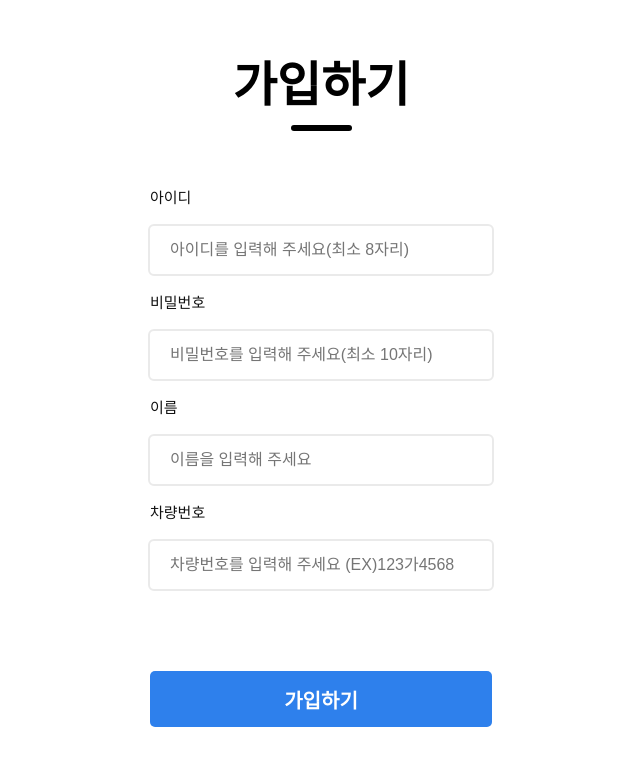
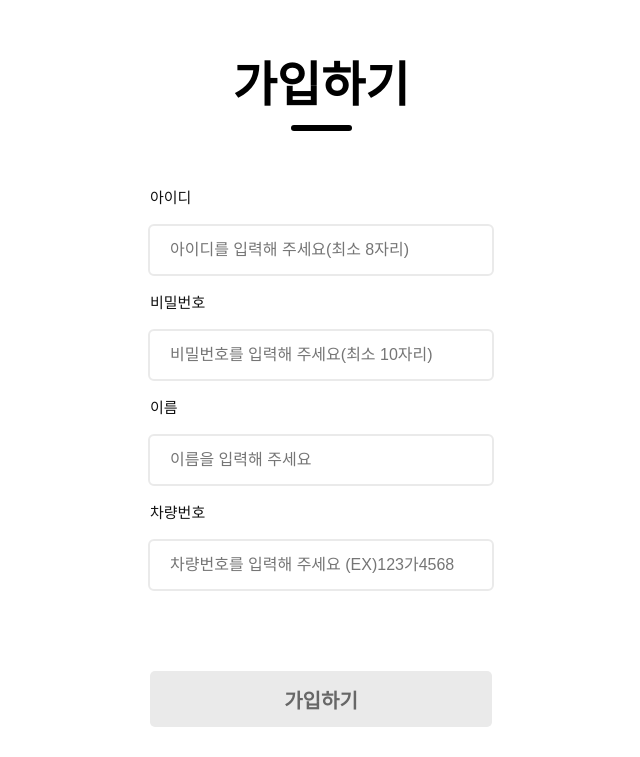
Before and after one commit to TeamSaojeong/Front-end, a React (Create React App) app in the folder carpark/: page /signup in a window 1280 px wide. Shown: the part 184-941 px from the top of the page, without its empty margins (319-959 px from the left). Built offline with nearby package versions, Linux system fonts and the light colour scheme.

Commit message:
feat: 로그인,가입하기 버튼 활성화-비활성화 기능 추가

```diff
--- a/carpark/src/Styles/LoginSignup.css
+++ b/carpark/src/Styles/LoginSignup.css
@@ -106,7 +106,9 @@
     cursor:pointer;
 }
 
+
 .gray{
     background:#EAEAEA;
     color:#676767;
+    cursor:not-allowed;
 }
--- a/carpark/src/pages/LoginPage.jsx
+++ b/carpark/src/pages/LoginPage.jsx
@@ -10,6 +10,11 @@ const LoginPage = () => {
 
   const [idPlaceholder,setIdPlaceholder]=useState('아이디를 입력해 주세요');
   const [pwPlaceholder,setPwPlaceholder]=useState('비밀번호를 입력해 주세요');
+
+  const [id,setId]=useState('');
+  const [pw,setPw]=useState('');
+  const isEnabled = id.trim() !== '' && pw.trim() !== '';
+
 
   const handleLogin = () => {
     //여기에 나중에 axios든 뭐든 써서 로그인 정보 받아오게 할 예정
@@ -26,6 +31,8 @@ const LoginPage = () => {
         <div className='inputuptext'>아이디</div>
         <div className="input">
           <input type="text" placeholder={idPlaceholder}
+          value={id}
+          onChange={(e) => setId(e.target.value)}
           onFocus={()=> setIdPlaceholder('')}
           onBlur={()=> setIdPlaceholder('아이디를 입력해 주세요')}
           />
@@ -33,6 +40,8 @@ const LoginPage = () => {
         <div className='inputuptext'>비밀번호</div>
         <div className="input">
           <input type="password" placeholder={pwPlaceholder}
+          value={pw}
+          onChange={(e) => setPw(e.target.value)}
           onFocus={()=>setPwPlaceholder('')}
           onBlur={()=>setPwPlaceholder('비밀번호를 입력해 주세요')}
           />
@@ -40,7 +49,9 @@ const LoginPage = () => {
       </div>
       <div className="submit-container">
       <div className="notyet-customer" onClick={() => navigate('/signup')}>아직 회원이 아니신가요? <span>회원가입</span></div>
-        <div className="submit" onClick={handleLogin}>로그인</div>
+        <div className={`submit ${!isEnabled ? 'gray' : ''}`}
+        onClick={handleLogin}
+        disabled={!isEnabled}>로그인</div>
       </div>
     </div>
   )
--- a/carpark/src/pages/SignupPage.jsx
+++ b/carpark/src/pages/SignupPage.jsx
@@ -15,6 +15,13 @@ const SignupPage = () => {
   const [namePlaceholder, setNamePlaceholder]=useState('이름을 입력해 주세요');
   const [carPlaceholder, setCarPlaceholder]=useState('차량번호를 입력해 주세요 (EX)123가4568');
 
+  const [id,setId]=useState('');
+  const [pw,setPw]=useState('');
+  const [name,setName]=useState('');
+  const [car,setCar]=useState('');
+  //밑에서 가입하기 버튼 활성화 여부 판단을 위한 선언
+  const isEnabled=id.trim()!==''&&pw.trim()!==''&&name.trim()!==''&&car.trim()!=='';
+
   const handleSignup = () => {
 
   }
@@ -30,6 +37,8 @@ const SignupPage = () => {
         <div className="input">
           {/* <img src={user_icon} alt="" /> 나중에 이미지 삽입할 상황 있을시 사용*/}
           <input type="text" placeholder={idPlaceholder}
+          value={id}
+          onChange={(e)=>setId(e.target.value)}
           onFocus={()=>setIdPlaceholder('')}
           onBlur={()=>setIdPlaceholder('아이디를 입력해 주세요(최소 8자리)')}
           />
@@ -37,6 +46,8 @@ const SignupPage = () => {
         <div className='inputuptext'>비밀번호</div>
         <div className="input">
           <input type="password" placeholder={pwPlaceholder}
+          value={pw}
+          onChange={(e)=>setPw(e.target.value)}
           onFocus={()=>setPwPlaceholder('')}
           onBlur={()=>setPwPlaceholder('비밀번호를 입력해 주세요(최소 10자리)')}
           />
@@ -44,6 +55,8 @@ const SignupPage = () => {
         <div className='inputuptext'>이름</div>
         <div className="input">
           <input type="text" placeholder={namePlaceholder}
+          value={name}
+          onChange={(e)=>setName(e.target.value)}
           onFocus={()=>setNamePlaceholder('')}
           onBlur={()=>setNamePlaceholder('이름을 입력해 주세요')}
           />
@@ -51,13 +64,17 @@ const SignupPage = () => {
         <div className='inputuptext'>차량번호</div>
          <div className="input">
           <input type="text" placeholder={carPlaceholder}
+          value={car}
+          onChange={(e)=>setCar(e.target.value)}
           onFocus={()=>setCarPlaceholder('')}
           onBlur={()=>setCarPlaceholder('차량번호를 입력해 주세요 (EX)123가4568')}
           />
         </div>
       </div>
       <div className="submit-container">
-        <div className="submit" onClick={handleSignup}>가입하기</div>
+        <div className={`submit ${!isEnabled ? 'gray' : ''}`}
+         onClick={handleSignup}
+         disabled={!isEnabled}>가입하기</div>
       </div>
     </div>
   )
```
